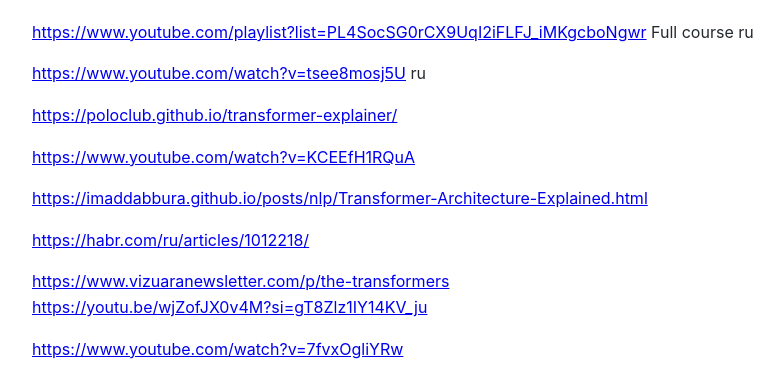
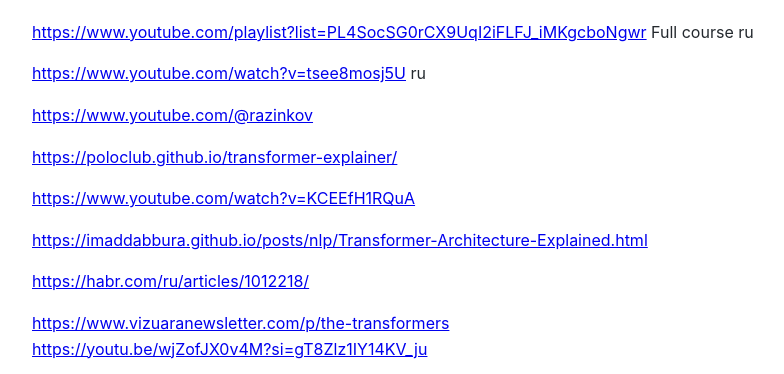
Before and after one commit to Michael-Lubinsky/michael-lubinsky.github.com, a Jekyll site: the page built from ml/transformer.md, in a window 1280 px wide and 900 px high, scrolled down 1003 px, cut to the strip 155-529 px from the top of the window. Shown: the whole strip, without its empty margins (158-942 px from the left). Built offline with Jekyll 4.4.1, drawn with Linux system fonts in a browser that asks for light colours; our own code applies the rules of GitHub Pages for plain Markdown files.

Commit message:
Update transformer.md

```diff
--- a/ml/transformer.md
+++ b/ml/transformer.md
@@ -5,6 +5,8 @@
 <https://www.youtube.com/playlist?list=PL4SocSG0rCX9UqI2iFLFJ_iMKgcboNgwr> Full course ru
 
 <https://www.youtube.com/watch?v=tsee8mosj5U> ru
+
+<https://www.youtube.com/@razinkov>
 
 <https://poloclub.github.io/transformer-explainer/>
 
```
